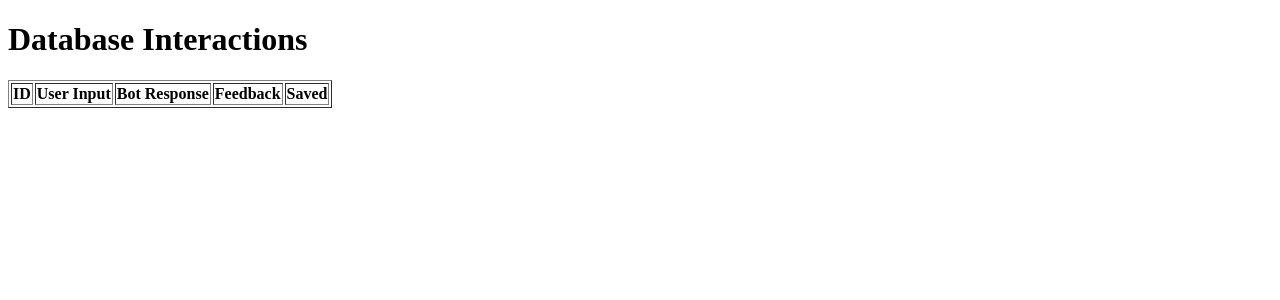
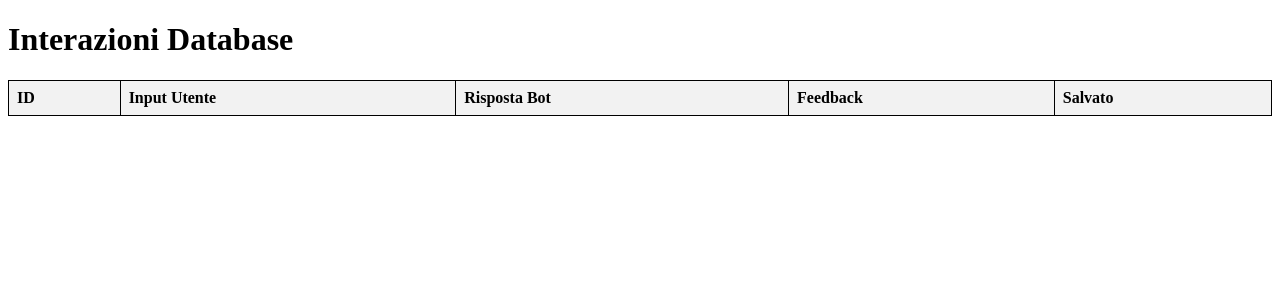
Before and after one commit to ShubertMotif/LINUZ25, a Flask app: template 15MAR/templates/database.html in a window 1280 px wide. Shown: the top 300 px of the page. Run offline with Flask 3, Linux system fonts and the light colour scheme; the template is opened without the code that fills it, so the values that code supplies are empty.

Commit message:
V 1.1
database

```diff
--- a/15MAR/static/config/config_medium.json
+++ b/15MAR/static/config/config_medium.json
@@ -1,8 +1,8 @@
 {
-  "max_length": 500,
-  "temperature": 0.9,
+  "max_length": 800,
+  "temperature": 0.85,
   "device": "cpu",
   "truncation": true,
   "num_return_sequences": 1,
-  "max_new_token": 100
+  "max_new_token": 150
 }
--- a/15MAR/static/config/config_short.json
+++ b/15MAR/static/config/config_short.json
@@ -1,9 +1,9 @@
 {
-  "max_length": 160,
+  "max_length": 260,
   "temperature": 0.7,
   "device": "cpu",
   "truncation": true,
   "num_return_sequences": 1,
-  "max_new_token": 30
+  "max_new_token": 60
 
 }
--- a/15MAR/templates/database.html
+++ b/15MAR/templates/database.html
@@ -2,27 +2,45 @@
 <html lang="it">
 <head>
     <meta charset="UTF-8">
-    <title>Database Interactions</title>
+    <title>Interazioni Database</title>
+    <style>
+        table {
+            width: 100%;
+            border-collapse: collapse;
+        }
+        th, td {
+            border: 1px solid black;
+            padding: 8px;
+            text-align: left;
+        }
+        th {
+            background-color: #f2f2f2;
+        }
+    </style>
 </head>
 <body>
-    <h1>Database Interactions</h1>
-    <table border="1">
+    <h1>Interazioni Database</h1>
+    <table>
+        <thead>
             <tr>
                 <th>ID</th>
-            <th>User Input</th>
-            <th>Bot Response</th>
+                <th>Input Utente</th>
+                <th>Risposta Bot</th>
                 <th>Feedback</th>
-            <th>Saved</th>
+                <th>Salvato</th>
             </tr>
+        </thead>
+        <tbody>
             {% for interaction in interactions %}
             <tr>
                 <td>{{ interaction.id }}</td>
                 <td>{{ interaction.user_input }}</td>
                 <td>{{ interaction.bot_response }}</td>
                 <td>{{ interaction.feedback }}</td>
-            <td>Yes</td>
+                <td>Sì</td>
             </tr>
             {% endfor %}
+        </tbody>
     </table>
 </body>
 </html>
```
Also changed, not shown: 15MAR/app3.py (+13 -5 lines), 15MAR/templates/index.html (+49 -28 lines), 15MAR/templates/thank_you.html (+5 -10 lines), Progetto.txt (added, +11 -0 lines), 15MAR/DATA/database.db. Lines whose indentation alone changed are shown as unchanged.
